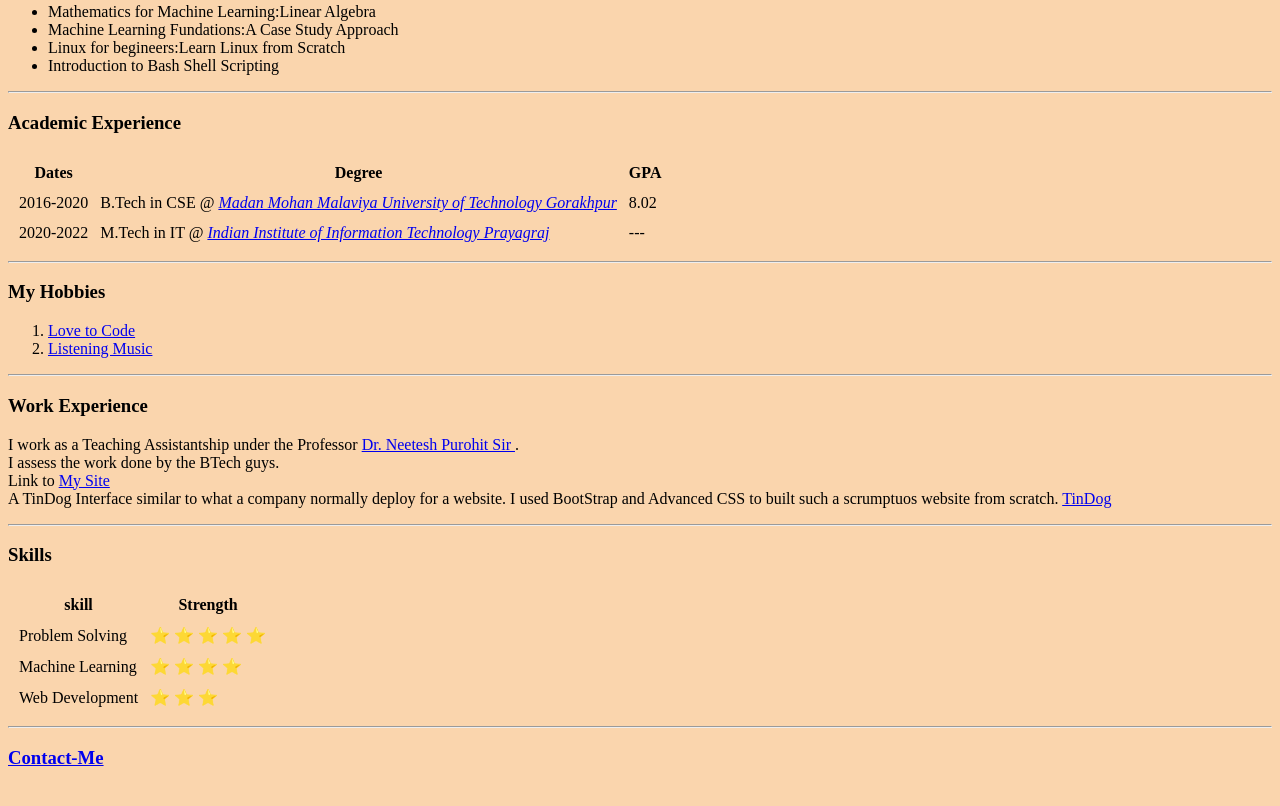
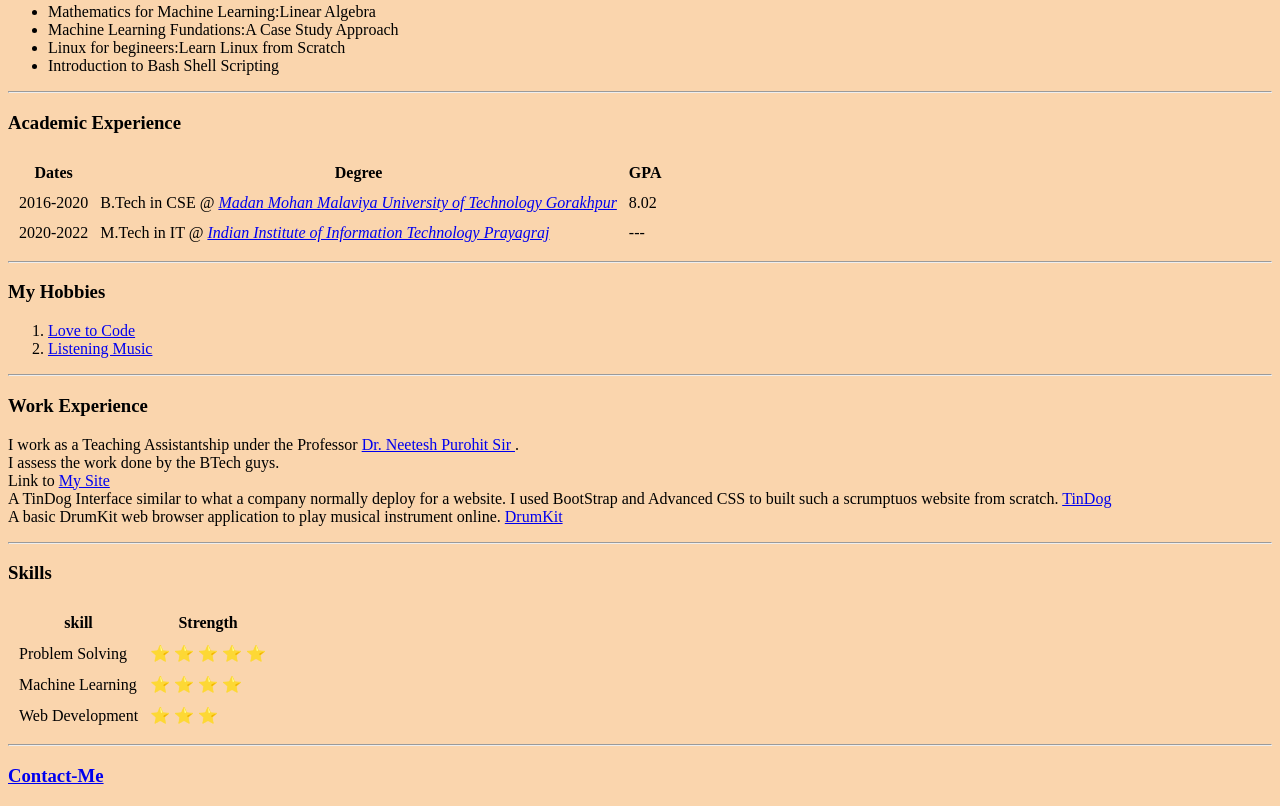
Before and after one commit to knapsack7/cv, a plain HTML site: page index.html in a window 1280 px wide. Shown: the part 700-1506 px from the top of the page. Drawn offline with Linux system fonts and the light colour scheme.

Commit message:
Update index.html

```diff
--- a/index.html
+++ b/index.html
@@ -49,6 +49,8 @@
         <p> I work as a Teaching Assistantship under the Professor <a href="https://profile.iiita.ac.in/np/"> Dr. Neetesh Purohit Sir </a> . <br> I assess the work done by the BTech guys.<br>
         Link to <a href="https://knapsack7.github.io/My-Site/">My Site</a> <br>
         A TinDog Interface similar to what a company normally deploy for a website. I used BootStrap and Advanced CSS to built such a scrumptuos website from scratch. <a href="https://knapsack7.github.io/TinDog/">TinDog</a>
+        <br>
+        A basic DrumKit web browser application to play musical instrument online. <a href="https://knapsack7.github.io/DrumKit/">DrumKit</a>
         </p>
         <hr>
         <h3><strong>Skills</strong></h3>
```
